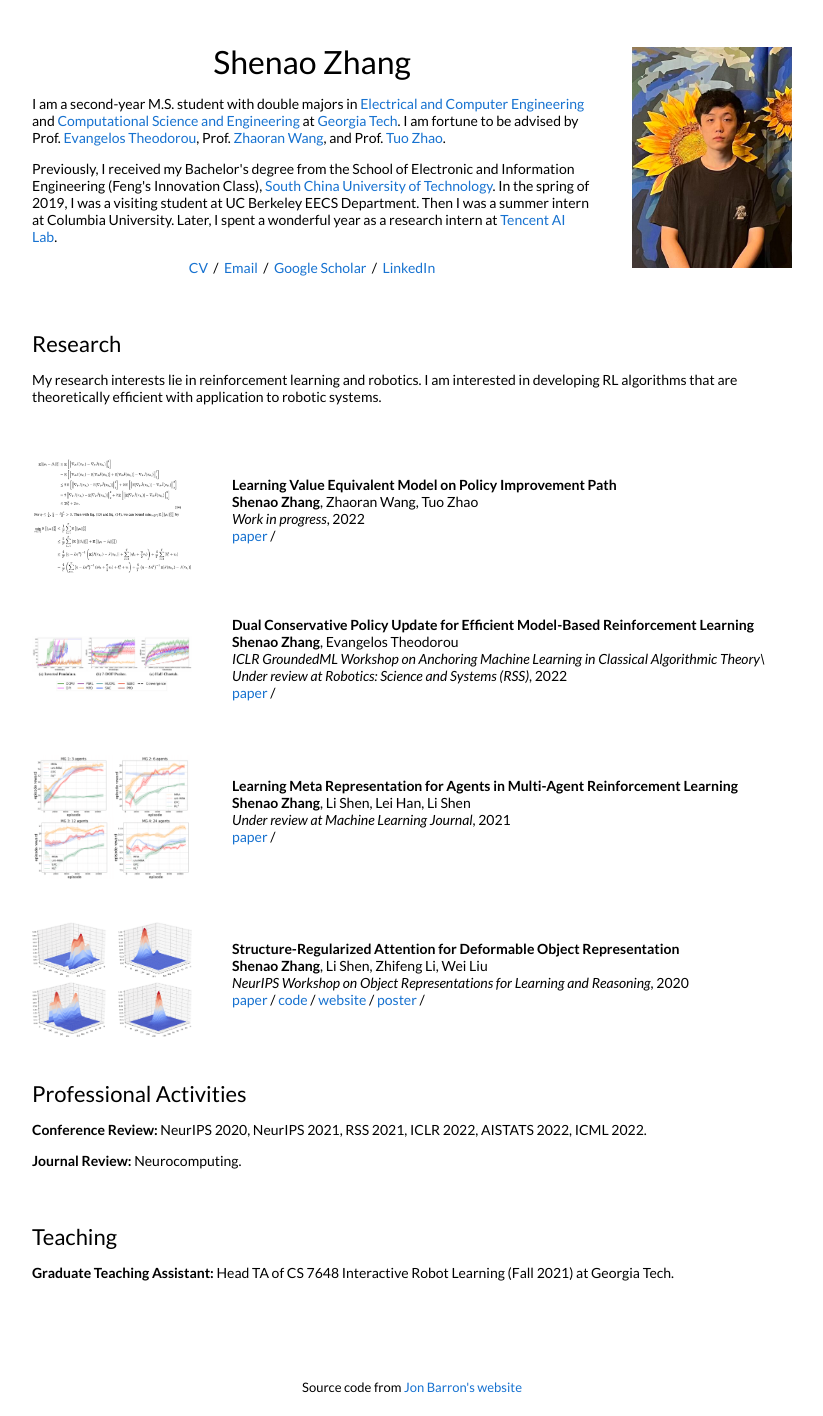
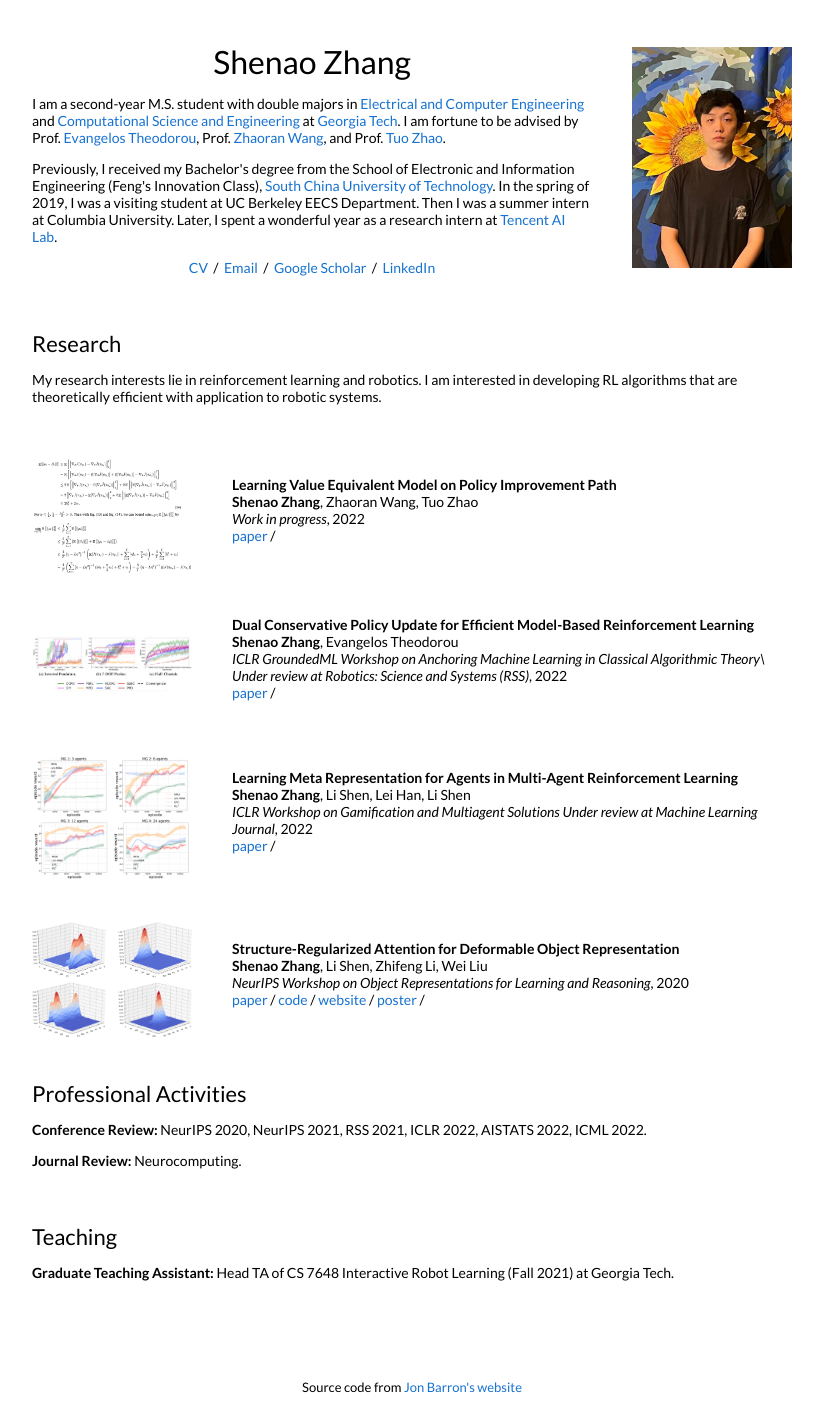
Before and after one commit to shenao-zhang/shenao-zhang.github.io, a Jekyll site: the page built from _posts/2021-12-02-mbpg.markdown, in a window 1280 px wide. Shown: the whole page, without its empty margins (228-1051 px from the left). Built offline with Jekyll 4.4.1, drawn with Linux system fonts in a browser that asks for light colours.

Commit message:
Update 2021-5-12-mra.markdown

```diff
--- a/_posts/2021-5-12-mra.markdown
+++ b/_posts/2021-5-12-mra.markdown
@@ -1,11 +1,12 @@
 ---
 layout: post
 title:  "Learning Meta Representation for Agents in Multi-Agent Reinforcement Learning"
-date:   2021-04-08 21:21:53 +00:00
+date:   2022-01-01 00:01:00 +00:00
 image: /images/mra21.png
 categories: research
 author: "Shenao Zhang"
 authors: "<strong>Shenao Zhang</strong>,  Li Shen, Lei Han, Li Shen"
-venue: "Under review at Machine Learning Journal"
+venue: "ICLR Workshop on Gamification and Multiagent Solutions
+Under review at Machine Learning Journal"
 arxiv: https://arxiv.org/pdf/2108.12988.pdf
 ---
```
